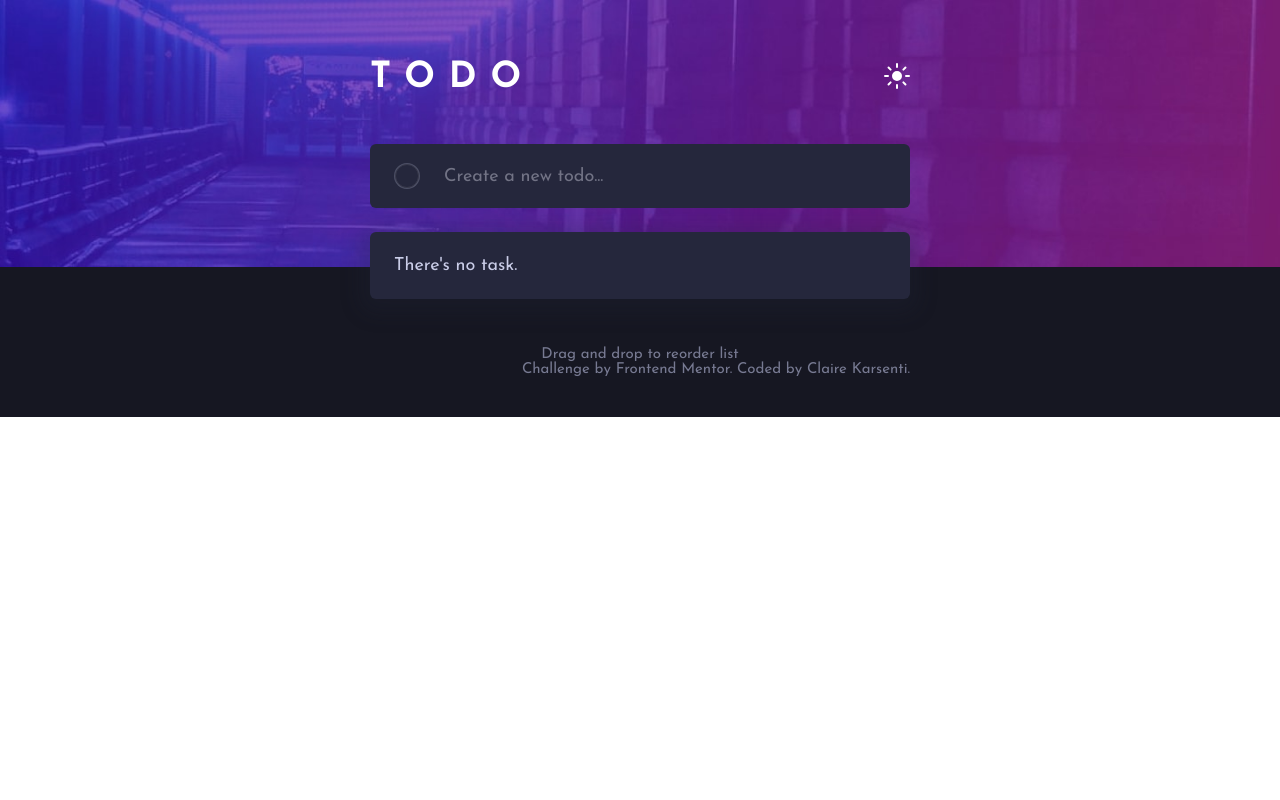
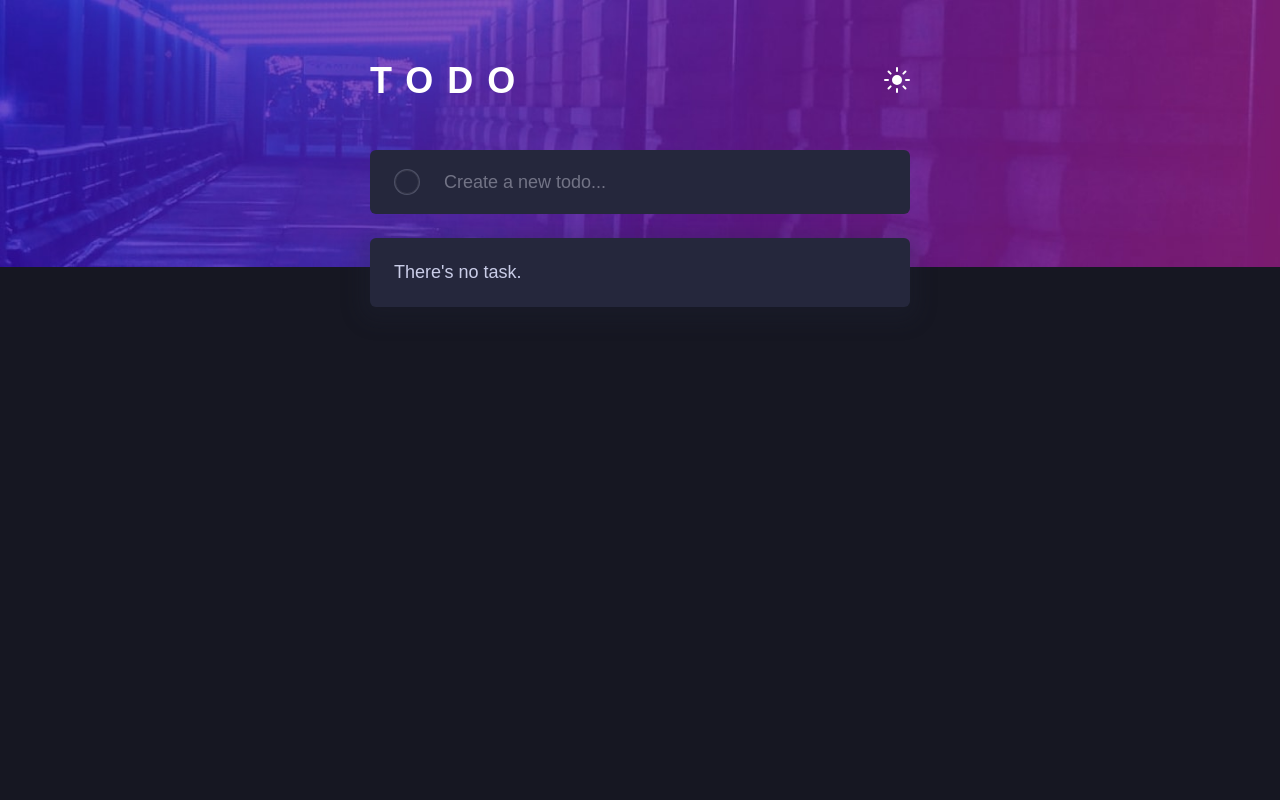
Before and after one commit to ClaireKarsenti/ToDo, a React (Create React App) app: page / in a window 1280 px wide. Shown: the top 800 px of the page. Built offline with nearby package versions, Linux system fonts and the light colour scheme.

Commit message:
Fixed error with .svg and added tsconfig.json file

```diff
--- a/src/App.css
+++ b/src/App.css
@@ -1,12 +1,8 @@
-@import url('https://fonts.googleapis.com/css2?family=Josefin+Sans:wght@400;700&display=swap');
-
-*,
-*::before,
-*::after {
-  box-sizing: border-box;
-  margin: 0;
-  padding: 0;
-}
+/*
+===============
+Variables
+===============
+*/
 :root {
   /* Light Theme */
   --very-light-gray: hsl(0, 0%, 98%);
@@ -26,9 +22,26 @@
   --dark-very-dark-grayish-blue: hsl(233, 14%, 35%);
   --dark-very-dark-grayish-blue-hover: hsl(237, 14%, 26%);
 }
+/*
+===============
+Global Styles
+===============
+*/
 
+@import url('https://fonts.googleapis.com/css2?family=Josefin+Sans:wght@400;700&display=swap');
+
+*,
+*::before,
+*::after {
+  box-sizing: border-box;
+  margin: 0;
+  padding: 0;
+}
 html {
   font-size: 62.5%;
+}
+main {
+  min-height: 100vh; /* to fix the height even ig the todo list is empty*/
 }
 body,
 input[type='text'],
@@ -52,7 +65,7 @@ button {
   background-color: var(--very-light-gray);
   background-image: url(./assets/images/bg-desktop-light.jpg);
   color: var(--very-dark-grayish-blue);
-  height: auto;
+  height: 100%;
 }
 .wrapper.light input[type='checkbox'],
 .wrapper.light button {
@@ -64,7 +77,7 @@ button {
   background-color: var(--very-dark-blue);
   background-image: url(./assets/images/bg-desktop-dark.jpg);
   color: var(--dark-light-grayish-blue);
-  height: auto;
+  height: 100%;
 }
 
 .container {
@@ -74,7 +87,11 @@ button {
   top: 10px;
 }
 
-/* Header Component */
+/*
+===============
+Header
+===============
+*/
 header {
   color: white;
   display: flex;
@@ -114,7 +131,11 @@ h1 {
   color: var(--dark-very-dark-grayish-blue-hover);
 }
 
-/* TodoForm Component */
+/*
+===============
+TodoForm
+===============
+*/
 .form-control {
   background-color: white;
   width: 100%;
@@ -182,7 +203,11 @@ h1 {
   width: 100%;
 }
 
-/* TodoList Component */
+/*
+===============
+TodoList
+===============
+*/
 .todo-list-section {
   background-color: white;
   border-radius: 0.6rem;
@@ -271,7 +296,11 @@ li {
   font-weight: 500;
 }
 
-/* Footer Component */
+/*
+===============
+Footer
+===============
+*/
 footer {
   text-align: center;
   font-size: 1.5rem;
--- /dev/null
+++ b/src/assets/icons/index.d.ts
@@ -0,0 +1,6 @@
+declare module '*.svg' {
+  import React = require('react');
+  export const ReactComponent: React.SFC<React.SVGProps<SVGSVGElement>>;
+  const src: string;
+  export default src;
+}
--- a/src/custom.d.ts
+++ /dev/null
@@ -1,4 +0,0 @@
-declare module '*.svg' {
-  const content: any;
-  export default content;
-}
```
Also changed, not shown: src/tsconfig.json (added, +29 -0 lines).
